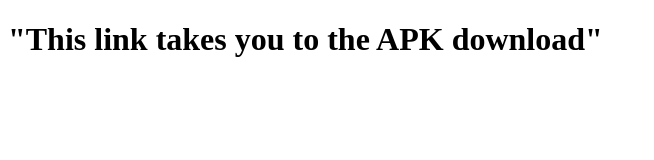
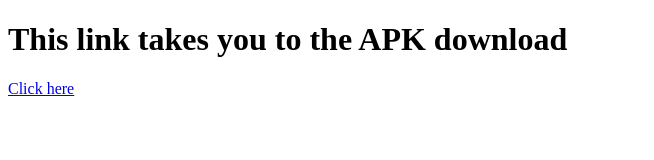
Before and after one commit to SakuraJinkyu/vacation-tracker, a plain HTML site: page index.html in a window 1280 px wide. Shown: the whole page, without its empty margins (0-654 px from the left). Drawn offline with Linux system fonts and the light colour scheme.

Commit message:
Update APK download link text in index.html

```diff
--- a/index.html
+++ b/index.html
@@ -6,7 +6,7 @@
     <title>Vacation Tracker App</title>
 </head>
 <body>
-    <h1>"This link takes you to the APK download"</h1>
-    <a href="https://github.com/SakuraJinkyu/vacation-tracker/blob/main/app-release.apk"></a>
+    <h1>This link takes you to the APK download</h1>
+    <a href="https://github.com/SakuraJinkyu/vacation-tracker/blob/main/app-release.apk">Click here</a>
 </body>
 </html>
```
